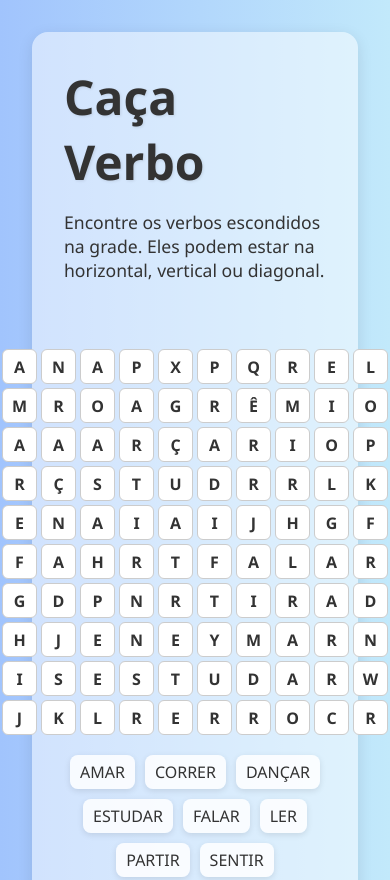
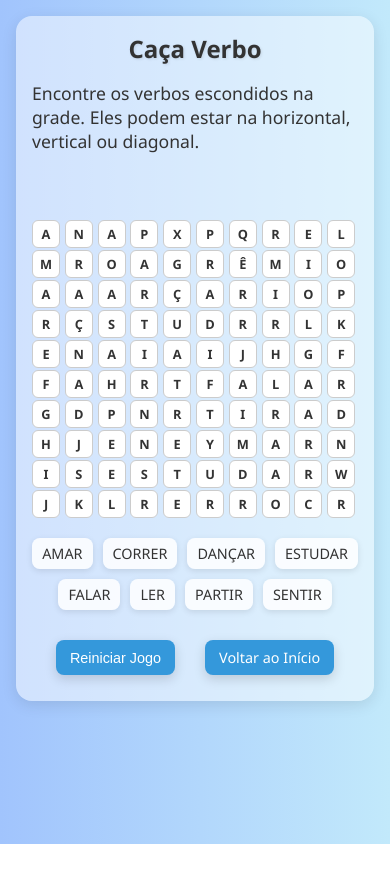
Before and after one commit to rik341/jogo-dos-verbos, a plain HTML site: page arquivo_corrigido/caca_verbo.html in a window 390 px wide. Shown: the top 880 px of the page. After the commit the page ends 844 px from the top, so only its background shows below. Drawn offline with Linux system fonts and the light colour scheme.

Commit message:
commit 02/06

```diff
--- a/arquivo_corrigido/base.css
+++ b/arquivo_corrigido/base.css
@@ -109,5 +109,87 @@
     75% { transform: translate(-20px, 20px); }
     100% { transform: translate(0, 0); }
   }
+@media (max-width: 480px) {
+  h1 {
+    font-size: 2.2rem;
+    text-align: center;
+  }
+
+  .link-box {
+    width: 90vw;
+    padding: 1rem;
+  }
+
+  .link-box a {
+    font-size: 1rem;
+    padding: 0.6rem 1rem;
+  }
+
+  .floating-image {
+    display: none;
+  }
+}
+
+/* Adições ao final de caca_verbo.css */
+@media (max-width: 480px) {
+  body {
+    padding: 1rem;
+  }
+
+  h1 {
+    font-size: 2rem;
+    text-align: center;
+  }
+
+  .game-container {
+    padding: 1rem;
+  }
+
+  .grid {
+    grid-template-columns: repeat(10, 1fr);
+    gap: 2px;
+  }
+
+  .cell {
+    width: 28px;
+    height: 28px;
+    font-size: 0.8rem;
+  }
+
+  .word-item {
+    font-size: 0.9rem;
+  }
+
+  button, a.button-link {
+    font-size: 0.9rem;
+    padding: 8px 14px;
+  }
+}
+
+/* Adições ao final de transformacao_verbal.css */
+@media (max-width: 480px) {
+  .container {
+    padding: 1.5rem;
+    width: 90vw;
+  }
+
+  h1 {
+    font-size: 1.5rem;
+  }
+
+  .explanation, .prompt, .message, .status {
+    font-size: 0.9rem;
+  }
+
+  input[type="text"] {
+    font-size: 0.9rem;
+    width: 95%;
+  }
+
+  button, a.button-link {
+    font-size: 0.9rem;
+    padding: 8px 14px;
+  }
+}
 
 /*Caça Verbos*/
--- a/arquivo_corrigido/caca_verbo.css
+++ b/arquivo_corrigido/caca_verbo.css
@@ -151,3 +151,85 @@ a.button-link:hover {
     color: #00b894;
     min-height: 27px;
   }
+  @media (max-width: 480px) {
+  h1 {
+    font-size: 2.2rem;
+    text-align: center;
+  }
+
+  .link-box {
+    width: 90vw;
+    padding: 1rem;
+  }
+
+  .link-box a {
+    font-size: 1rem;
+    padding: 0.6rem 1rem;
+  }
+
+  .floating-image {
+    display: none;
+  }
+}
+
+/* Adições ao final de caca_verbo.css */
+@media (max-width: 480px) {
+  body {
+    padding: 1rem;
+  }
+
+  h1 {
+    font-size: 2rem;
+    text-align: center;
+  }
+
+  .game-container {
+    padding: 1rem;
+  }
+
+  .grid {
+    grid-template-columns: repeat(10, 1fr);
+    gap: 2px;
+  }
+
+  .cell {
+    width: 28px;
+    height: 28px;
+    font-size: 0.8rem;
+  }
+
+  .word-item {
+    font-size: 0.9rem;
+  }
+
+  button, a.button-link {
+    font-size: 0.9rem;
+    padding: 8px 14px;
+  }
+}
+
+/* Adições ao final de transformacao_verbal.css */
+@media (max-width: 480px) {
+  .container {
+    padding: 1.5rem;
+    width: 90vw;
+  }
+
+  h1 {
+    font-size: 1.5rem;
+  }
+
+  .explanation, .prompt, .message, .status {
+    font-size: 0.9rem;
+  }
+
+  input[type="text"] {
+    font-size: 0.9rem;
+    width: 95%;
+  }
+
+  button, a.button-link {
+    font-size: 0.9rem;
+    padding: 8px 14px;
+  }
+}
--- a/arquivo_corrigido/multipla_escolha.css
+++ b/arquivo_corrigido/multipla_escolha.css
@@ -126,3 +126,85 @@ a.button-link:hover {
       font-size: 1rem;
     }
   }
+  @media (max-width: 480px) {
+  h1 {
+    font-size: 2.2rem;
+    text-align: center;
+  }
+
+  .link-box {
+    width: 90vw;
+    padding: 1rem;
+  }
+
+  .link-box a {
+    font-size: 1rem;
+    padding: 0.6rem 1rem;
+  }
+
+  .floating-image {
+    display: none;
+  }
+}
+
+/* Adições ao final de caca_verbo.css */
+@media (max-width: 480px) {
+  body {
+    padding: 1rem;
+  }
+
+  h1 {
+    font-size: 2rem;
+    text-align: center;
+  }
+
+  .game-container {
+    padding: 1rem;
+  }
+
+  .grid {
+    grid-template-columns: repeat(10, 1fr);
+    gap: 2px;
+  }
+
+  .cell {
+    width: 28px;
+    height: 28px;
+    font-size: 0.8rem;
+  }
+
+  .word-item {
+    font-size: 0.9rem;
+  }
+
+  button, a.button-link {
+    font-size: 0.9rem;
+    padding: 8px 14px;
+  }
+}
+
+/* Adições ao final de transformacao_verbal.css */
+@media (max-width: 480px) {
+  .container {
+    padding: 1.5rem;
+    width: 90vw;
+  }
+
+  h1 {
+    font-size: 1.5rem;
+  }
+
+  .explanation, .prompt, .message, .status {
+    font-size: 0.9rem;
+  }
+
+  input[type="text"] {
+    font-size: 0.9rem;
+    width: 95%;
+  }
+
+  button, a.button-link {
+    font-size: 0.9rem;
+    padding: 8px 14px;
+  }
+}
--- a/arquivo_corrigido/transformacao_verbal.css
+++ b/arquivo_corrigido/transformacao_verbal.css
@@ -106,3 +106,85 @@ a.button-link:hover {
 #restartBtn {
   display: none;
 }
+@media (max-width: 480px) {
+  h1 {
+    font-size: 2.2rem;
+    text-align: center;
+  }
+
+  .link-box {
+    width: 90vw;
+    padding: 1rem;
+  }
+
+  .link-box a {
+    font-size: 1rem;
+    padding: 0.6rem 1rem;
+  }
+
+  .floating-image {
+    display: none;
+  }
+}
+
+/* Adições ao final de caca_verbo.css */
+@media (max-width: 480px) {
+  body {
+    padding: 1rem;
+  }
+
+  h1 {
+    font-size: 2rem;
+    text-align: center;
+  }
+
+  .game-container {
+    padding: 1rem;
+  }
+
+  .grid {
+    grid-template-columns: repeat(10, 1fr);
+    gap: 2px;
+  }
+
+  .cell {
+    width: 28px;
+    height: 28px;
+    font-size: 0.8rem;
+  }
+
+  .word-item {
+    font-size: 0.9rem;
+  }
+
+  button, a.button-link {
+    font-size: 0.9rem;
+    padding: 8px 14px;
+  }
+}
+
+/* Adições ao final de transformacao_verbal.css */
+@media (max-width: 480px) {
+  .container {
+    padding: 1.5rem;
+    width: 90vw;
+  }
+
+  h1 {
+    font-size: 1.5rem;
+  }
+
+  .explanation, .prompt, .message, .status {
+    font-size: 0.9rem;
+  }
+
+  input[type="text"] {
+    font-size: 0.9rem;
+    width: 95%;
+  }
+
+  button, a.button-link {
+    font-size: 0.9rem;
+    padding: 8px 14px;
+  }
+}
```
Also changed, not shown: arquivo_corrigido/base.html (+1 -0 lines), arquivo_corrigido/caca_verbo.html (+1 -0 lines), arquivo_corrigido/multipla_escolha.html (+1 -0 lines), arquivo_corrigido/transformacao_verbal.html (+1 -0 lines).
